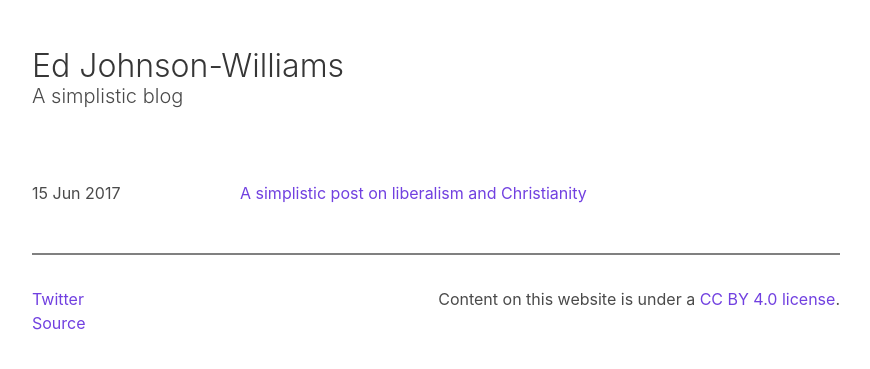
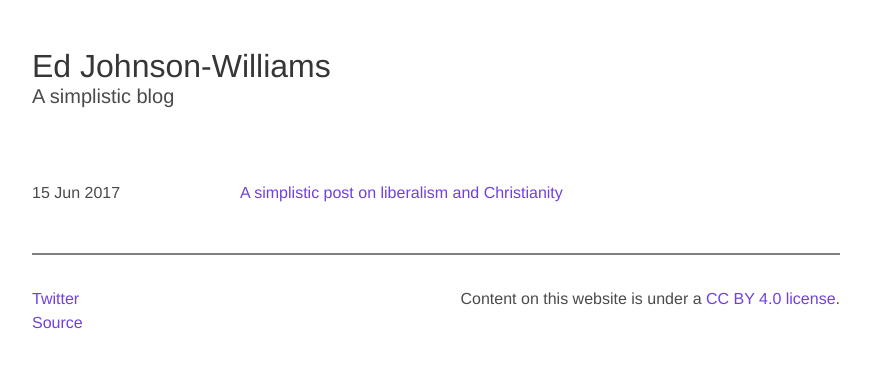
Before and after one commit to edjw/edjw.github.io, a Jekyll site: the page built from index.html, in a window 1280 px wide. Shown: the top 369 px of the page, without its empty margins (204-1074 px from the left). Built offline with Jekyll 4.4.1, drawn with Linux system fonts in a browser that asks for light colours.

Commit message:
Update main.css

```diff
--- a/css/main.css
+++ b/css/main.css
@@ -15,6 +15,14 @@ body {
     }
 }
 
+body,
+button,
+input,
+select,
+textarea {
+    font-family: "Helvetica Neue", sans-serif;
+}
+
 footer {
     padding-top: 2rem;
     border-top: 2px solid grey;
```
